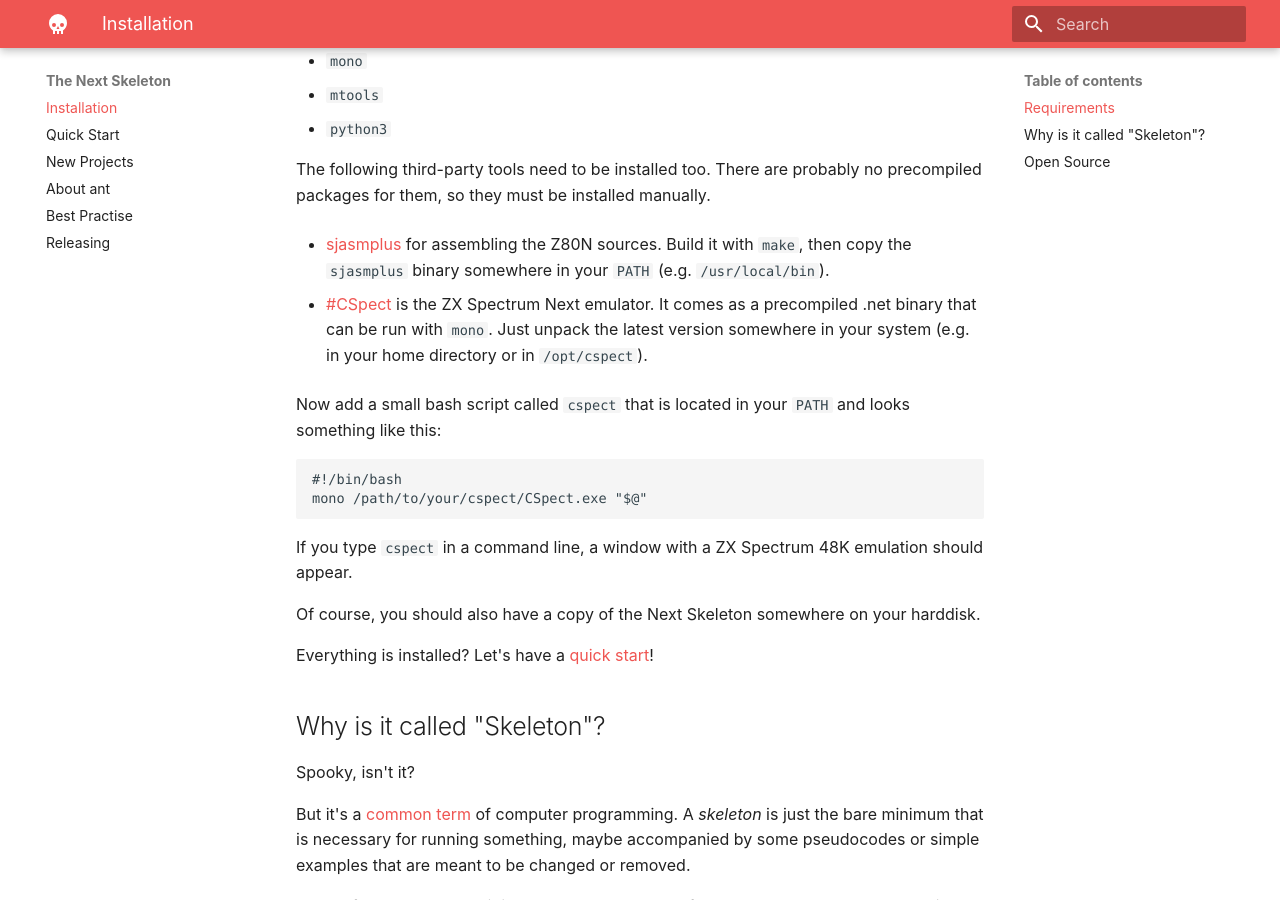
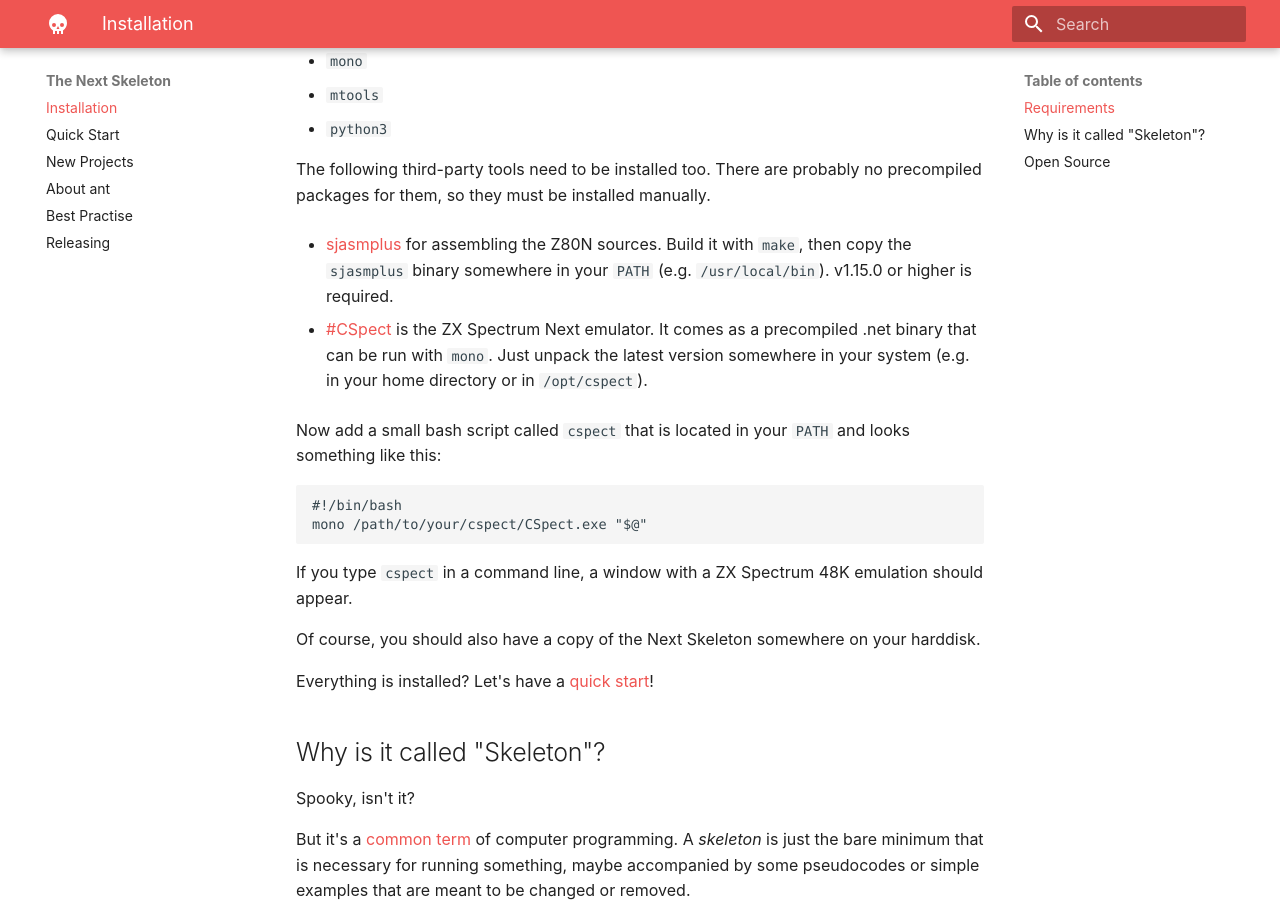
Before and after one commit to shred/nextskeleton, an MkDocs documentation site: the page built from docs/index.md, in a window 1280 px wide and 900 px high, scrolled down 475 px. Built offline with MkDocs 1.6.1 and Material for MkDocs 9.7.7, drawn with Linux system fonts in a browser that asks for light colours.

```diff
--- a/docs/index.md
+++ b/docs/index.md
@@ -16,7 +16,7 @@
 
 The following third-party tools need to be installed too. There are probably no precompiled packages for them, so they must be installed manually.
 
-* [sjasmplus](https://github.com/z00m128/sjasmplus) for assembling the Z80N sources. Build it with `make`, then copy the `sjasmplus` binary somewhere in your `PATH` (e.g. `/usr/local/bin`).
+* [sjasmplus](https://github.com/z00m128/sjasmplus) for assembling the Z80N sources. Build it with `make`, then copy the `sjasmplus` binary somewhere in your `PATH` (e.g. `/usr/local/bin`). v1.15.0 or higher is required.
 
 * [#CSpect](http://dailly.blogspot.com/) is the ZX Spectrum Next emulator. It comes as a precompiled .net binary that can be run with `mono`. Just unpack the latest version somewhere in your system (e.g. in your home directory or in `/opt/cspect`).
 
```
Also changed, not shown: README.md (+1 -1 lines), 2 other files.
